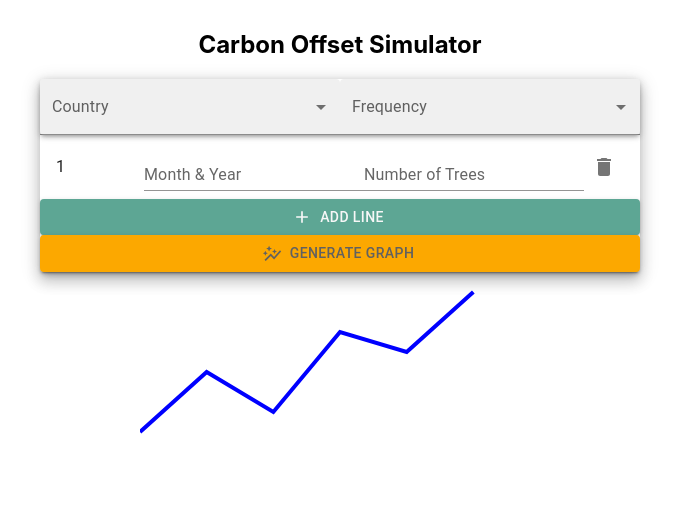
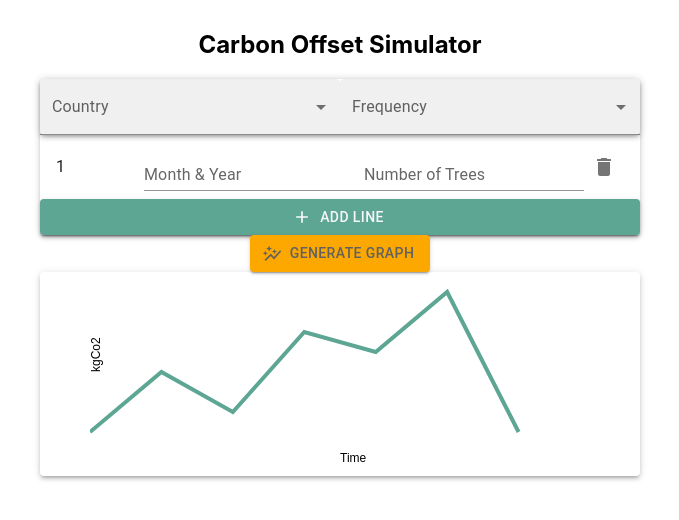
Before and after one commit to TrisRosco/s2z, a React (Create React App) app in the folder s2z/: page / in a window 1280 px wide. Shown: the top 520 px of the page, without its empty margins (300-979 px from the left). Built offline with nearby package versions, Linux system fonts and the light colour scheme.

Commit message:
Added labels, styling, and a new update data function

```diff
--- a/s2z/src/App.js
+++ b/s2z/src/App.js
@@ -1,7 +1,10 @@
 import "./App.css";
+import React, { useState } from "react";
 import ParamInput from "./Components/ParamInput";
 import Graph from "./Components/Graph";
-import { createTheme, ThemeProvider } from "@mui/material";
+import { createTheme, Paper, ThemeProvider } from "@mui/material";
+import Button from "@mui/material/Button";
+import AutoGraphIcon from "@mui/icons-material/AutoGraph";
 
 const theme = createTheme({
   palette: {
@@ -21,18 +24,32 @@ const theme = createTheme({
 });
 
 function App() {
-  const data = [20, 50, 30, 70, 60, 90]; // Placeholder data
-  const width = 400;
+  const [data, setData] = useState([20, 50, 30, 70, 60, 90, 20]); // Placeholder data
+  const width = 500;
   const height = 200;
+
+  const updateData = (newData) => {
+    setData(newData);
+  };
 
   return (
     <div className="App">
       <ThemeProvider theme={theme}>
         <header className="App-header">
           <h2>Carbon Offset Simulator</h2>
-          <ParamInput label="Miles Driven" type="number" value="0" />
+        </header>
+        <ParamInput updateData={updateData} />
+        <Button
+          color="secondary"
+          startIcon={<AutoGraphIcon />}
+          variant="contained"
+          onClick={() => console.log("Generating graph")} // placeholder
+        >
+          <span>Generate Graph</span>
+        </Button>
+        <Paper elevation={3}>
           <Graph data={data} width={width} height={height} />
-        </header>
+        </Paper>
       </ThemeProvider>
     </div>
   );
--- a/s2z/src/Components/Graph/index.js
+++ b/s2z/src/Components/Graph/index.js
@@ -1,6 +1,6 @@
 import React, { useEffect, useRef } from 'react';
 
-const Graph= ({ data, width, height }) => {
+const Graph = ({ data, width, height }) => {
   const canvasRef = useRef(null);
 
   useEffect(() => {
@@ -11,7 +11,7 @@ const Graph= ({ data, width, height }) => {
     ctx.clearRect(0, 0, width, height);
 
     // Set styles
-    ctx.strokeStyle = 'blue';
+    ctx.strokeStyle = '#5da694';
     ctx.lineWidth = 4;
 
     // Draw the graph
@@ -25,6 +25,18 @@ const Graph= ({ data, width, height }) => {
       }
     }
     ctx.stroke();
+
+    // Add axis labels
+    ctx.fillStyle = 'black';
+    ctx.font = '12px Arial';
+    // X-axis label
+    ctx.fillText('Time', width / 2, height - 10);
+    // Y-axis label
+    ctx.save();
+    ctx.translate(10, height / 2);
+    ctx.rotate(-Math.PI / 2);
+    ctx.fillText('kgCo2', 0, 0);
+    ctx.restore();
   }, [data, width, height]);
 
   return <canvas ref={canvasRef} width={width} height={height} />;
--- a/s2z/src/Components/ParamInput/index.js
+++ b/s2z/src/Components/ParamInput/index.js
@@ -17,7 +17,6 @@ import {
 } from "@mui/material";
 import DeleteIcon from "@mui/icons-material/Delete";
 import AddIcon from "@mui/icons-material/Add";
-import AutoGraphIcon from "@mui/icons-material/AutoGraph";
 import { DateField } from "@mui/x-date-pickers/DateField";
 import { LocalizationProvider } from "@mui/x-date-pickers/LocalizationProvider";
 import { AdapterDayjs } from "@mui/x-date-pickers/AdapterDayjs";
@@ -78,7 +77,7 @@ function ParamInput() {
   };
 
   return (
-    <Paper elevation={10} className="param-input">
+    <Paper elevation={3} className="param-input">
       <Paper elevation={3} className="param-input-header">
         <FormControl variant="filled">
           <InputLabel>Country</InputLabel>
@@ -107,14 +106,6 @@ function ParamInput() {
         >
           <span>Add line</span>
         </Button>
-        <Button
-          color="secondary"
-          startIcon={<AutoGraphIcon />}
-          variant="contained"
-          onClick={console.log("Generate Graph")}
-        >
-          <span>Generate Graph</span>
-        </Button>
       </Stack>
     </Paper>
   );
```
